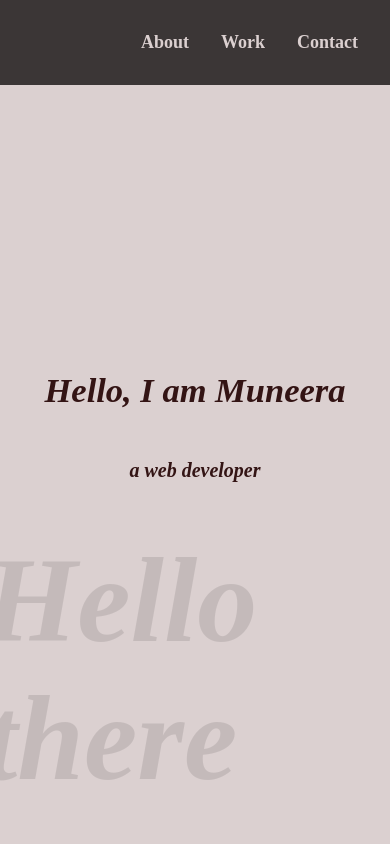
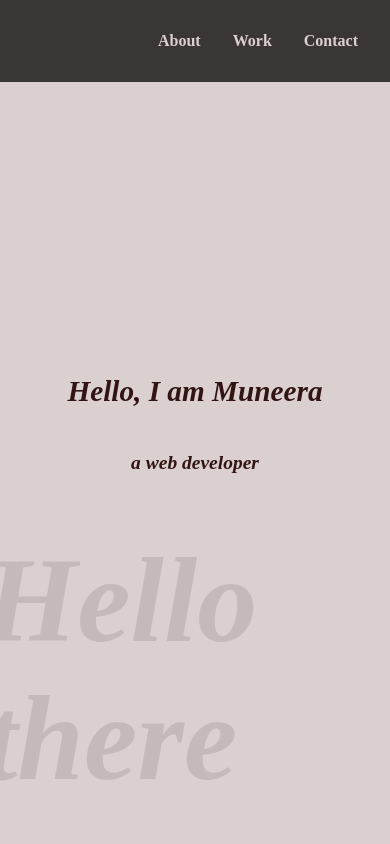
Before and after one commit to Muneera-cod/freecodeCamp_CertificationProject-5, a plain HTML site: page index.html in a window 390 px wide. Shown: the top 844 px of the page. Drawn offline with Linux system fonts and the light colour scheme.

Commit message:
third commit

```diff
--- a/styles.css
+++ b/styles.css
@@ -29,17 +29,17 @@ header #navbar{
   width:100vw;
    display:flex;
    justify-content:flex-end;
-   padding:1rem 2rem;
+   padding:1rem 3rem;
 }
 nav ul{
   display:flex;
-  gap:2rem;
+  gap:3rem;
   list-style-type:none;
 
 }
 nav ul li a{
  text-decoration:none;
-  font-size:18px;
+ font-size:clamp(0.5rem,5vw,1rem);
   color:rgb(219, 208, 208);
   font-weight:bold;
   &:hover{
@@ -63,12 +63,12 @@ main{
     flex-direction:column;
     align-items:center;
     justify-content:center;
-    font-size:23px;
+    font-size:clamp(1rem,5vw,2rem);
     color:rgb(51, 20, 20);
     font-style:Italic;
 }
 #welcome-section h3{
-  font-size:20px;
+  font-size:clamp(1rem,5vw,2rem);
 }
 #works{
   background:rgb(112, 96, 96);
@@ -218,6 +218,21 @@ footer #socialmedia{
 
 
 }
+header #navbar{
+  position:fixed;
+  top:0;
+    background-color:rgb(59, 54, 54);
+  width:100vw;
+   display:flex;
+   justify-content:flex-end;
+   padding:1rem 2rem;
+}
+nav ul{
+  display:flex;
+  gap:2rem;
+  list-style-type:none;
+
+}
 
 }
 @media (max-width:600px){
```
